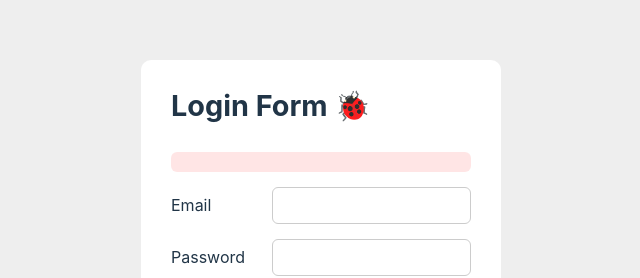
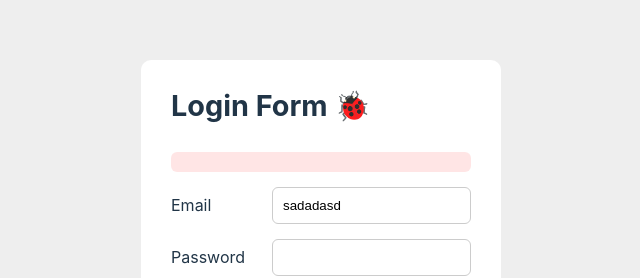
Before and after one commit to Vittor-Emanoel/Desafio_React, a React (Vite) app: page / in a window 1280 px wide. Shown: the part 189-467 px from the top of the page, without its empty margins (319-959 px from the left). Built offline with nearby package versions, Linux system fonts and the light colour scheme.

Commit message:
primeiro opção para pegar os valores do input

```diff
--- a/src/App.jsx
+++ b/src/App.jsx
@@ -14,8 +14,13 @@ import './index.css'
 // todo - Mostre um alerta caso o login seja efetuado com sucesso (javascript alert). Investigue a função login() para entender como ter sucesso na requisição.
 
 export default function LoginForm() {
-  const [email, setEmail] = useState('')
+  const [email, setEmail] = useState('sadadasd')
   const [password, setPassword] = useState('')
+
+  const handleEmail = (e) => {
+    const value = e.target.value
+    setEmail(value)
+  }
 
   return (
     <div className="wrapper">
@@ -25,11 +30,17 @@ export default function LoginForm() {
         <div className="errorMessage"></div>
         <div className="row">
           <label htmlFor={'email'}>Email</label>
-          <input id={'email'} type={'email'} autoComplete="off" />
+          <input
+            id={'email'}
+            type={'email'}
+            autoComplete="off"
+            value={email}
+            onChange={handleEmail}
+          />
         </div>
         <div className="row">
           <label htmlFor={'password'}>Password</label>
-          <input id={'password'} type={'password'} />
+          <input id={'password'} type={'password'} value={password} />
         </div>
 
         <div className="button">
```
